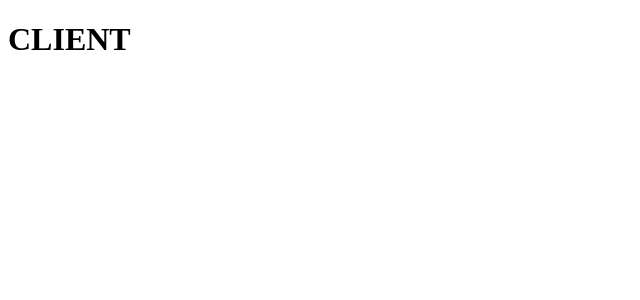
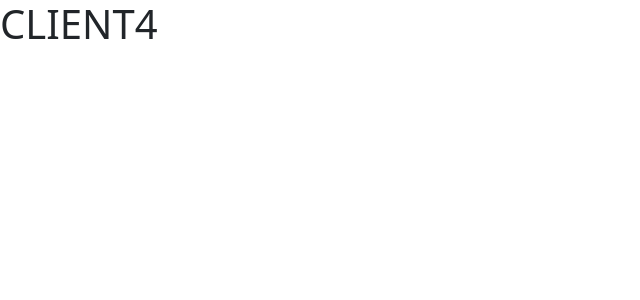
Before and after one commit to 10eggs/ticketing, a Next.js app in the folder client/: page / in a window 1280 px wide. Shown: the top 300 px of the page, without its empty margins (0-640 px from the left). Built offline with nearby package versions, Linux system fonts and the light colour scheme.

Commit message:
Adding custom _app.js for next, adding bootstrap

```diff
--- a/client/package.json
+++ b/client/package.json
@@ -4,12 +4,13 @@
   "description": "",
   "main": "index.js",
   "scripts": {
-    "dev":"next"
+    "dev": "next"
   },
   "keywords": [],
   "author": "",
   "license": "ISC",
   "dependencies": {
+    "bootstrap": "^5.2.2",
     "next": "^12.3.1",
     "react": "^18.2.0",
     "react-dom": "^18.2.0"
--- /dev/null
+++ b/client/pages/_app.js
@@ -0,0 +1,19 @@
+import 'bootstrap/dist/css/bootstrap.css';
+
+//Export react component
+//Whenever you try to navigate to some distinct page with Next.js,
+//Next is going to import your component from one of these files from client directory
+//Next does not just take your component and show it on the screen
+//It wraps it up in its own custom default component
+//In next this component is refered to as an 'app'
+//However we create our own custom component, _app.js
+
+//So route looks like this:
+//1. Navigate to route,
+//2. Next is importing this component (if you are navigating to root, it takes root) and it's going to pass it into our custom default component (_app) as
+//'Component' prop
+//By using this we can just import our global css component into one file, so bootstrap only imported to _app.js
+
+export default ({Component, pageProps }) =>{
+  return <Component {...pageProps}/>
+}
--- a/client/pages/index.js
+++ b/client/pages/index.js
@@ -1,5 +1,5 @@
 const test = () => {
-return <h1>CLIENT</h1>;
+return <h1>CLIENT4</h1>;
 }
 
 export default test;
```
Also changed, not shown: 2 other files (tests, documents, lock files or other folders).
